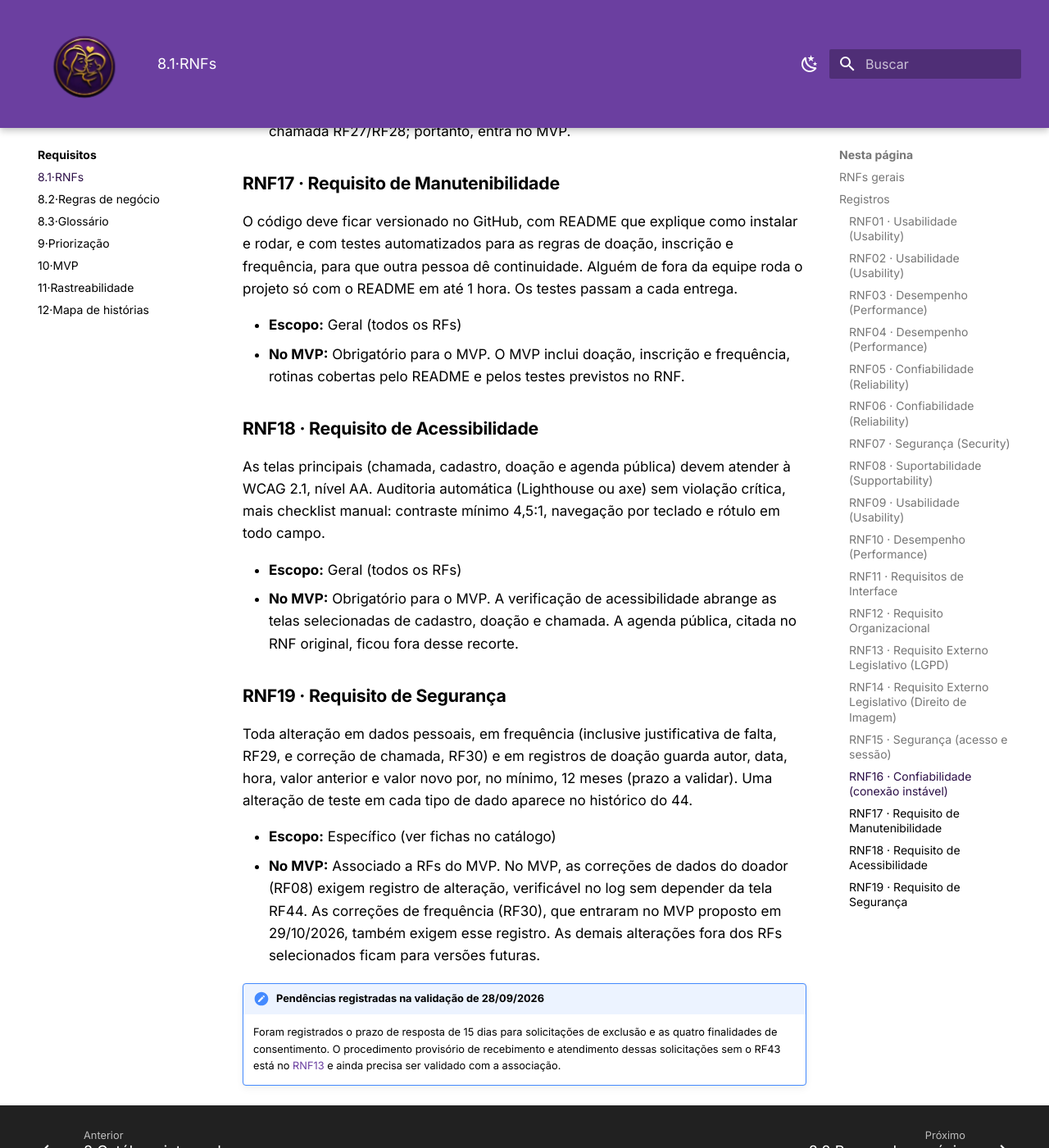
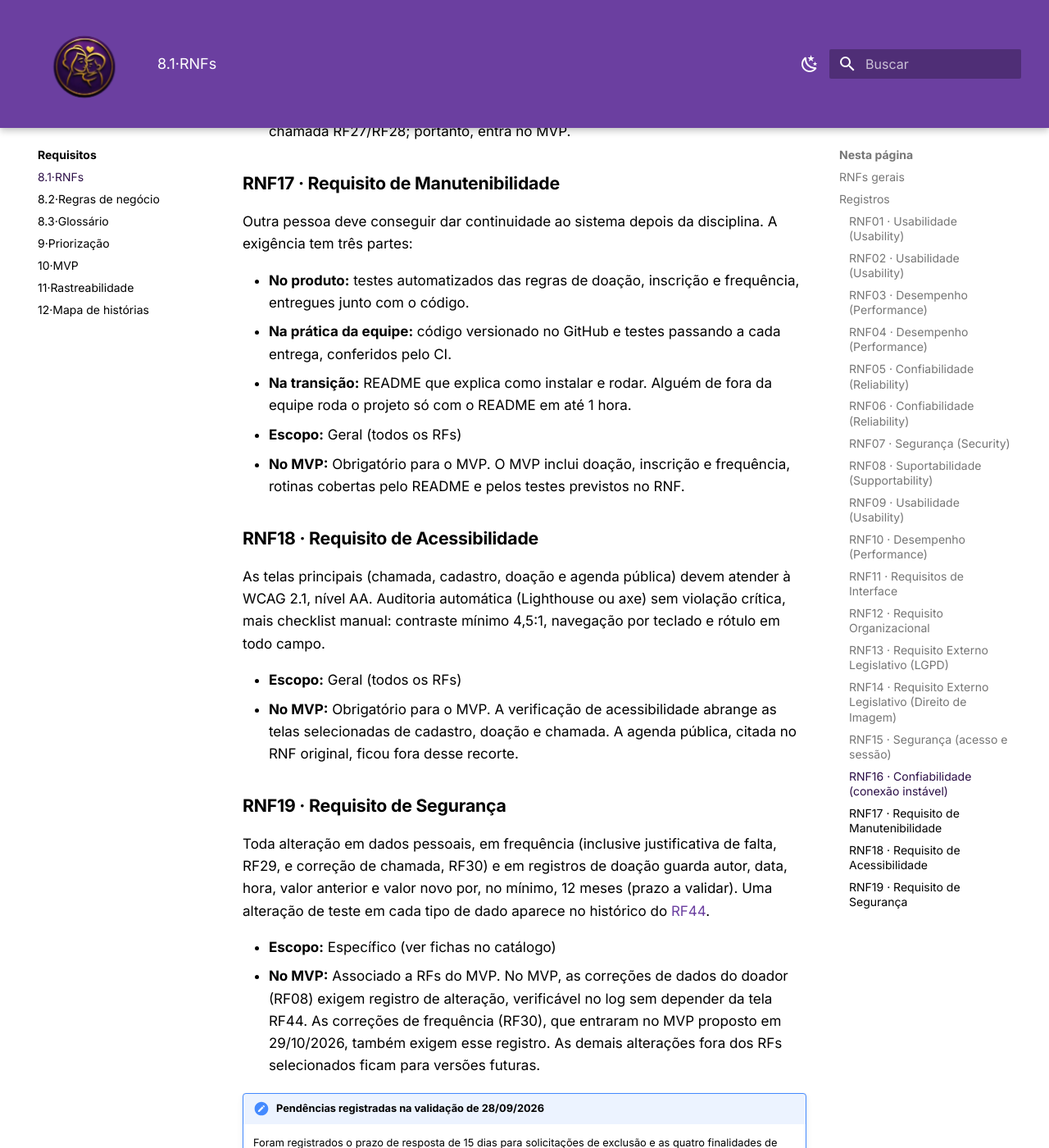
Before and after one commit to mdsreq-fga-unb/REQ-2026.2-T01-MaesGuerreiras, an MkDocs documentation site: the page built from docs/08-requisitos/rnf.md, in a window 1280 px wide and 1400 px high, scrolled down 5562 px. Shown: the whole window at 82% size. Built offline with MkDocs 1.6.1 and Material for MkDocs 9.7.7, drawn with Linux system fonts in a browser that asks for light colours.

Commit message:
Separa o RNF17 em produto, prática e transição e corrige a referência do RNF19

```diff
--- a/docs/08-requisitos/rnf.md
+++ b/docs/08-requisitos/rnf.md
@@ -125,7 +125,11 @@ Se a conexão cair durante uma chamada ou um cadastro, os dados já preenchidos
 
 ### RNF17 · Requisito de Manutenibilidade {#rnf17}
 
-O código deve ficar versionado no GitHub, com README que explique como instalar e rodar, e com testes automatizados para as regras de doação, inscrição e frequência, para que outra pessoa dê continuidade. Alguém de fora da equipe roda o projeto só com o README em até 1 hora. Os testes passam a cada entrega.
+Outra pessoa deve conseguir dar continuidade ao sistema depois da disciplina. A exigência tem três partes:
+
+- **No produto:** testes automatizados das regras de doação, inscrição e frequência, entregues junto com o código.
+- **Na prática da equipe:** código versionado no GitHub e testes passando a cada entrega, conferidos pelo CI.
+- **Na transição:** README que explica como instalar e rodar. Alguém de fora da equipe roda o projeto só com o README em até 1 hora.
 
 - **Escopo:** Geral (todos os RFs)
 - **No MVP:** Obrigatório para o MVP. O MVP inclui doação, inscrição e frequência, rotinas cobertas pelo README e pelos testes previstos no RNF.
@@ -139,7 +143,7 @@ As telas principais (chamada, cadastro, doação e agenda pública) devem atende
 
 ### RNF19 · Requisito de Segurança {#rnf19}
 
-Toda alteração em dados pessoais, em frequência (inclusive justificativa de falta, RF29, e correção de chamada, RF30) e em registros de doação guarda autor, data, hora, valor anterior e valor novo por, no mínimo, 12 meses (prazo a validar). Uma alteração de teste em cada tipo de dado aparece no histórico do 44.
+Toda alteração em dados pessoais, em frequência (inclusive justificativa de falta, RF29, e correção de chamada, RF30) e em registros de doação guarda autor, data, hora, valor anterior e valor novo por, no mínimo, 12 meses (prazo a validar). Uma alteração de teste em cada tipo de dado aparece no histórico do [RF44](index.md#rf44).
 
 - **Escopo:** Específico (ver fichas no catálogo)
 - **No MVP:** Associado a RFs do MVP. No MVP, as correções de dados do doador (RF08) exigem registro de alteração, verificável no log sem depender da tela RF44. As correções de frequência (RF30), que entraram no MVP proposto em 29/10/2026, também exigem esse registro. As demais alterações fora dos RFs selecionados ficam para versões futuras.
```
Also changed, not shown: docs/14-historico/index.md (+1 -0 lines).
